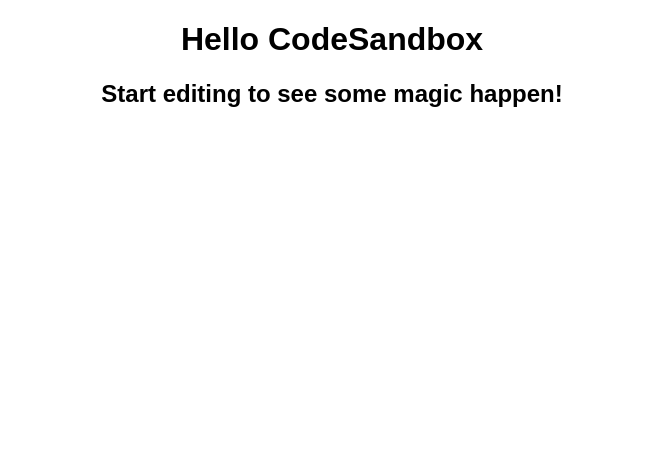
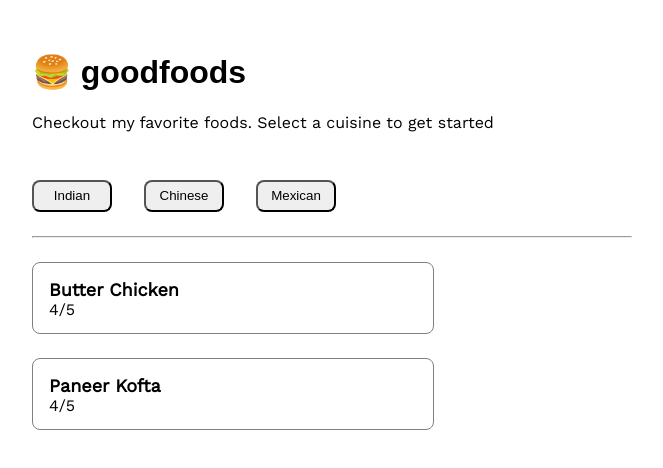
Before and after one commit to niharika-kesarwani/goodfoods, a React (Create React App) app: page / in a window 1280 px wide. Shown: the top 468 px of the page, without its empty margins (308-971 px from the left). Built offline with nearby package versions, Linux system fonts and the light colour scheme.

Commit message:
final code

```diff
--- a/src/App.js
+++ b/src/App.js
@@ -1,10 +1,97 @@
 import "./styles.css";
+import React, { useState } from "react";
 
 export default function App() {
+  var indian = [
+    {
+      name: "Butter Chicken",
+      rate: 4
+    },
+    {
+      name: "Paneer Kofta",
+      rate: 4.5
+    }
+  ];
+
+  var chinese = [
+    {
+      name: "Veg Manchurian",
+      rate: 4.5
+    },
+    {
+      name: "Paneer 65",
+      rate: 3.5
+    }
+  ];
+
+  var mexican = [
+    {
+      name: "Veg Augratin",
+      rate: 3.5
+    },
+    {
+      name: "Enchiladas",
+      rate: 5
+    }
+  ];
+
+  var foodList = [indian, chinese, mexican];
+
+  var [name1, setName1] = useState(indian[0]["name"]);
+  var [rate1, setRate1] = useState(indian[0]["rate"]);
+  var [name2, setName2] = useState(indian[1]["name"]);
+  var [rate2, setRate2] = useState(indian[0]["rate"]);
+
+  function clickHandler(index) {
+    setName1(foodList[index][0]["name"]);
+    setRate1(foodList[index][0]["rate"]);
+    setName2(foodList[index][1]["name"]);
+    setRate2(foodList[index][1]["rate"]);
+  }
+
   return (
     <div className="App">
-      <h1>Hello CodeSandbox</h1>
-      <h2>Start editing to see some magic happen!</h2>
+      <h1
+        style={{
+          paddingTop: "2rem",
+          textAlign: "start"
+        }}
+      >
+        {" "}
+        <span role="img" aria-label="">
+          🍔{" "}
+        </span>
+        goodfoods
+      </h1>
+      <div style={{ textAlign: "start" }}>
+        Checkout my favorite foods. Select a cuisine to get started
+      </div>
+
+      <button onClick={() => clickHandler(0)} className="cuisineButton">
+        Indian
+      </button>
+      <button onClick={() => clickHandler(1)} className="cuisineButton">
+        Chinese
+      </button>
+      <button onClick={() => clickHandler(2)} className="cuisineButton">
+        Mexican
+      </button>
+
+      <hr />
+
+      <section className="block">
+        <section className="details">
+          <div className="name">{name1}</div>
+          <div className="rate">{rate1}/5</div>
+        </section>
+      </section>
+
+      <section className="block">
+        <section className="details">
+          <div className="name">{name2}</div>
+          <div className="rate">{rate2}/5</div>
+        </section>
+      </section>
     </div>
   );
 }
--- a/src/styles.css
+++ b/src/styles.css
@@ -1,4 +1,50 @@
+@import url("https://fonts.googleapis.com/css2?family=Work+Sans&display=swap");
+
+:root {
+  --buttonColor: #e5e7eb;
+}
+
 .App {
   font-family: sans-serif;
-  text-align: center;
+  background-color: --buttonColor;
 }
+
+div {
+  max-width: 600px;
+  margin: auto;
+  font-family: "Work Sans", sans-serif;
+}
+
+.cuisineButton {
+  margin: 3rem 2rem 1rem 0rem;
+  background-color: --buttonColor;
+  align-items: flex-end;
+  height: 2rem;
+  width: 4rem;
+  border-color: black;
+  border-radius: 0.5rem;
+  width: 5rem;
+  cursor: pointer;
+}
+
+.block {
+  border: 1px solid gray;
+  max-width: 400px;
+  height: 70px;
+  margin: 1.5rem 1rem 1rem 0rem;
+  vertical-align: center;
+  border-radius: 0.5rem;
+}
+
+.details {
+  padding: 1rem 0rem 1rem 1rem;
+}
+
+.name {
+  font-weight: bold;
+  font-size: large;
+}
+
+.rate {
+  font-size: medium;
+}
```
